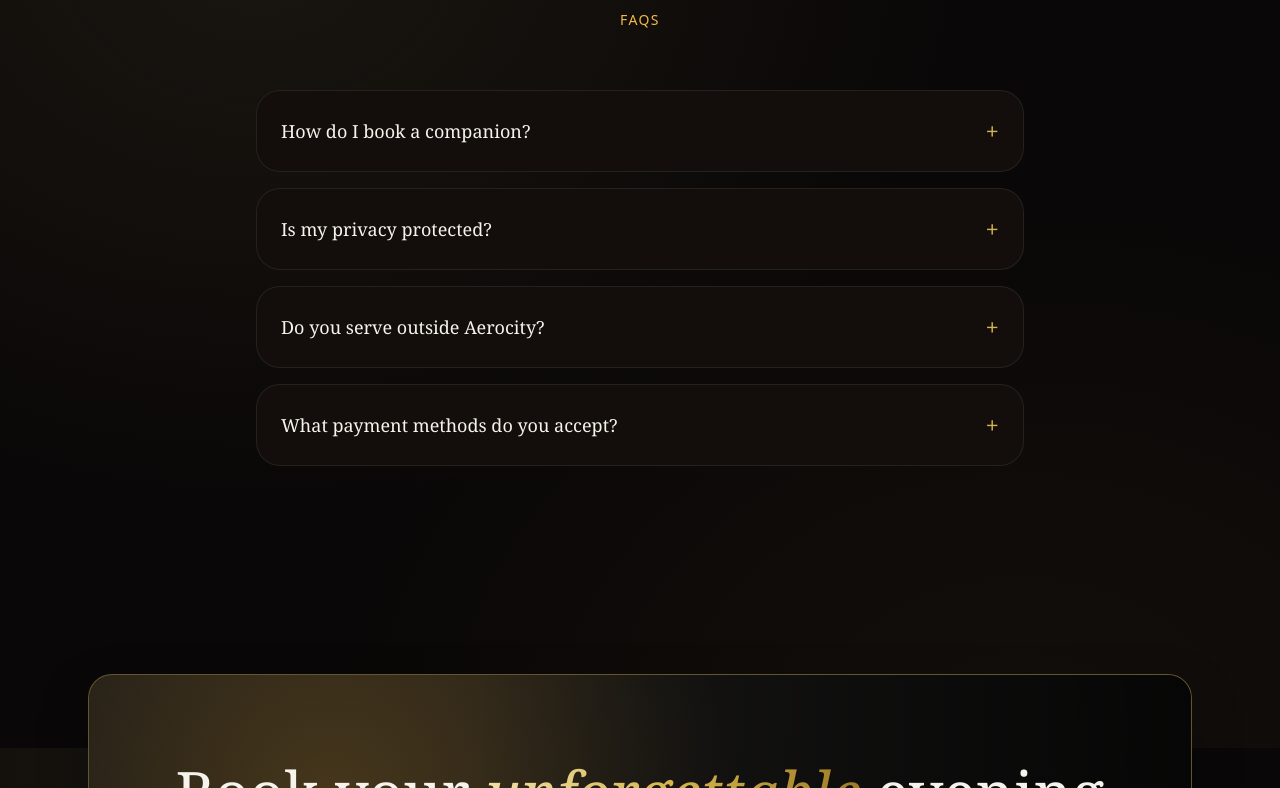
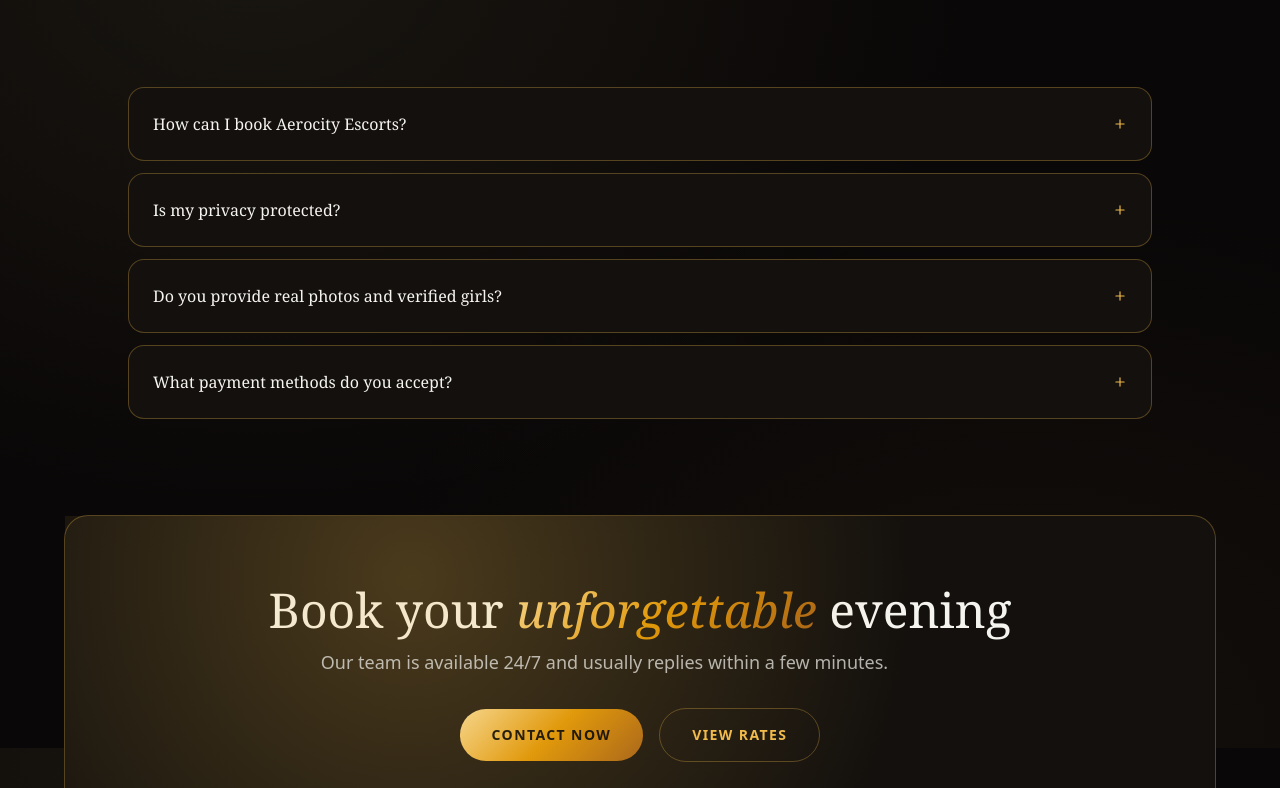
Before and after one commit to shekharsingh890/Agra-Escorts, a React (Vite) app: page / in a window 1280 px wide. Shown: the part 4852-5640 px from the top of the page. Built offline with nearby package versions, Linux system fonts and the light colour scheme.

Commit message:
CTA section done

```diff
--- a/src/pages/Home.tsx
+++ b/src/pages/Home.tsx
@@ -3,6 +3,7 @@ import hero from "../assets/hero.jpg"
 import Heading from "../section/Hero";
 import * as Icons from '../assets/companions'
 import { useState } from "react";
+import Faqs from "../section/Faqs";
 
 const reasons = [
   { icon: "★", title: "Professional Companions", text: "Carefully selected, sophisticated companions with impeccable etiquette." },
@@ -30,11 +31,11 @@ const testimonials = [
   { name: "M.V.", text: "The companion was cultured and charming — perfect for my business dinner." },
 ];
 
-const FAQS = [
-  { q: "How do I book a companion?", a: "You can book via our contact form, WhatsApp or by calling our 24/7 concierge line." },
-  { q: "Is my privacy protected?", a: "Absolute discretion is our cornerstone. All details remain strictly confidential." },
-  { q: "Do you serve outside Aerocity?", a: "Yes, we serve all of Delhi NCR including Gurgaon, Noida and 5-star hotels citywide." },
-  { q: "What payment methods do you accept?", a: "We accept cash, UPI, bank transfer and select international payments." },
+const faqs = [
+  { q: "How can I book Aerocity Escorts?", a: "You can book by calling or WhatsApp on +91 9999999999. Just tell us your preferred time, hotel name, and girl choice. Booking confirmed within 5-10 minutes." },
+  { q: "Is my privacy protected?", a: "100% Privacy Guaranteed. We maintain full confidentiality. No details are shared with anyone. Your identity is completely safe." },
+  { q: "Do you provide real photos and verified girls?", a: "Yes, all our girls are 100% verified with recent genuine photos. We never use fake or stolen images." },
+  { q: "What payment methods do you accept?", a: "We accept cash, UPI, bank transfer and international payments." },
 ];
 
 const Hero = () => {
@@ -199,60 +200,29 @@ const Hero = () => {
       </section>
 
       {/* FAQ */}
-      <section className="mx-auto max-w-7xl px-6 py-20 md:py-28">
-        <Heading badge="FAQs"
-          title={
-            <>
-              Frequently asked{" "}
-              <span className="bg-linear-to-r from-[#f2e0a6] via-[#d4b54c] to-[#9e7b23] bg-clip-text italic text-transparent">
-                questions
-              </span>
-            </>
-          } subtitle="" />
-
-        <div className="mx-auto mt-12 max-w-3xl space-y-4">
-          {FAQS.map((f, index) => (
-            <div key={f.q} className="overflow-hidden rounded-3xl border border-[#514d45]/30 bg-[#130e0b] transition-all duration-300 hover:border-[#d4b54c]/40">
-              <button onClick={() => setOpenIndex(openIndex === index ? null : index)} className="flex w-full items-center justify-between p-6 text-left text-lg font-normal text-[#f5f3eb] font-serif">
-                <span>{f.q}</span>
-                <span className={`text-2xl text-[#d4b54c] transition-transform duration-300 ${openIndex === index ? "rotate-45" : ""}`}>
-                  +
-                </span>
-              </button>
-
-              <div className={`grid transition-all duration-500 ease-in-out ${openIndex === index ? "grid-rows-[1fr] opacity-100" : "grid-rows-[0fr] opacity-0"}`}>
-                <div className="overflow-hidden">
-                  <p className="px-6 pb-6 text-sm leading-7 text-[#b8b2a7]">{f.a}</p>
-                </div>
-              </div>
-            </div>
-          ))}
-        </div>
-      </section>
+      <Faqs faqs={faqs} />
 
       {/* CTA */}
-      <section className="mx-auto max-w-6xl px-6 py-24">
-        <div className="relative overflow-hidden rounded-3xl border border-[#d4b54c]/40 bg-[#191817] px-8 py-20 shadow-[0_20px_60px_-20px_rgba(0,0,0,0.6)] backdrop-blur-sm">
-          <div className="absolute inset-0 bg-[radial-gradient(circle_at_22%_35%,rgba(180,130,40,0.32),transparent_45%)]" />
-          <div className="absolute inset-0 bg-[linear-gradient(to_right,transparent_35%,rgba(0,0,0,.45)_70%,rgba(0,0,0,.75)_100%)]" />
-          <div className="absolute inset-0 bg-linear-to-b from-transparent via-[#0d0c0b]/10 to-[#0d0c0b]/30" />
+      <section className="mx-auto max-w-7xl pb-16 lg:pb-32 px-4 lg:px-16">
+        <div className="relative flex flex-col items-center text-center gap-8 rounded-3xl bg-[#13100d] border border-[#f1ba4b]/30 px-8 py-16">
+          <div className="absolute inset-0 bg-[radial-gradient(circle_at_30%_20%,oklch(0.82_0.14_82/0.25),transparent_60%)]" />
 
-          <div className="relative text-center">
-            <h2 className=" text-4xl font-normal leading-tight text-[#f5f3eb] md:text-6xl font-serif">
+          <div className="flex flex-col gap-2 text-center">
+            <h2 className="font-serif text-3xl md:text-5xl font-normal leading-tight">
               Book your{" "}
-              <span className="bg-linear-to-r from-[#f2e0a6] via-[#d4b54c] to-[#9e7b23] bg-clip-text italic text-transparent">unforgettable</span>{" "}
-              evening
+              <span className="bg-[linear-gradient(135deg,#f7db98,#de9300,#a35e16)] bg-clip-text italic text-transparent">unforgettable</span>
+              {" "}evening
             </h2>
-            <p className="mx-auto mt-4 max-w-xl text-base leading-7 text-[#b8b2a7]">Our concierge team is available 24/7 for immediate and scheduled bookings.</p>
+            <p className="md:text-lg max-w-2xl font-medium opacity-70">Our team is available 24/7 and usually replies within a few minutes.</p>
+          </div>
 
-            <div className="mt-8 flex flex-wrap justify-center gap-4">
-              <NavLink to="/contact" className="rounded-full bg-linear-to-r from-[#f2e0a6] via-[#d4b54c] to-[#9e7b23] px-8 py-4 text-sm font-semibold uppercase tracking-widest text-[#1f1d1b] transition-all duration-300 hover:scale-105 hover:shadow-[0_10px_30px_rgba(212,181,76,0.35)]">
-                Contact Now
-              </NavLink>
-              <NavLink to="/rates" className="rounded-full border border-[#d4b54c] px-8 py-4 text-sm font-medium uppercase tracking-widest text-[#d4b54c] transition-all duration-300 hover:bg-[#d4b54c] hover:text-[#1f1d1b]">
-                View Rates
-              </NavLink>
-            </div>
+          <div className="flex flex-wrap items-center justify-center gap-4">
+            <NavLink to="/contact" className="rounded-full bg-[linear-gradient(135deg,#f7db98,#de9300,#a35e16)] px-8 py-4 text-sm md:text-md tracking-widest uppercase text-black font-semibold transition-all duration-300 hover:scale-105">
+              Contact Now
+            </NavLink>
+            <NavLink to="/rates" className="rounded-full border border-[#f1ba4b]/30 px-8 py-4 text-sm font-semibold uppercase tracking-widest text-[#f1ba4b] transition-all duration-300 hover:border-[#f1ba4b] hover:bg-[#f1ba4b]/15">
+              View Rates
+            </NavLink>
           </div>
         </div>
       </section>
```
